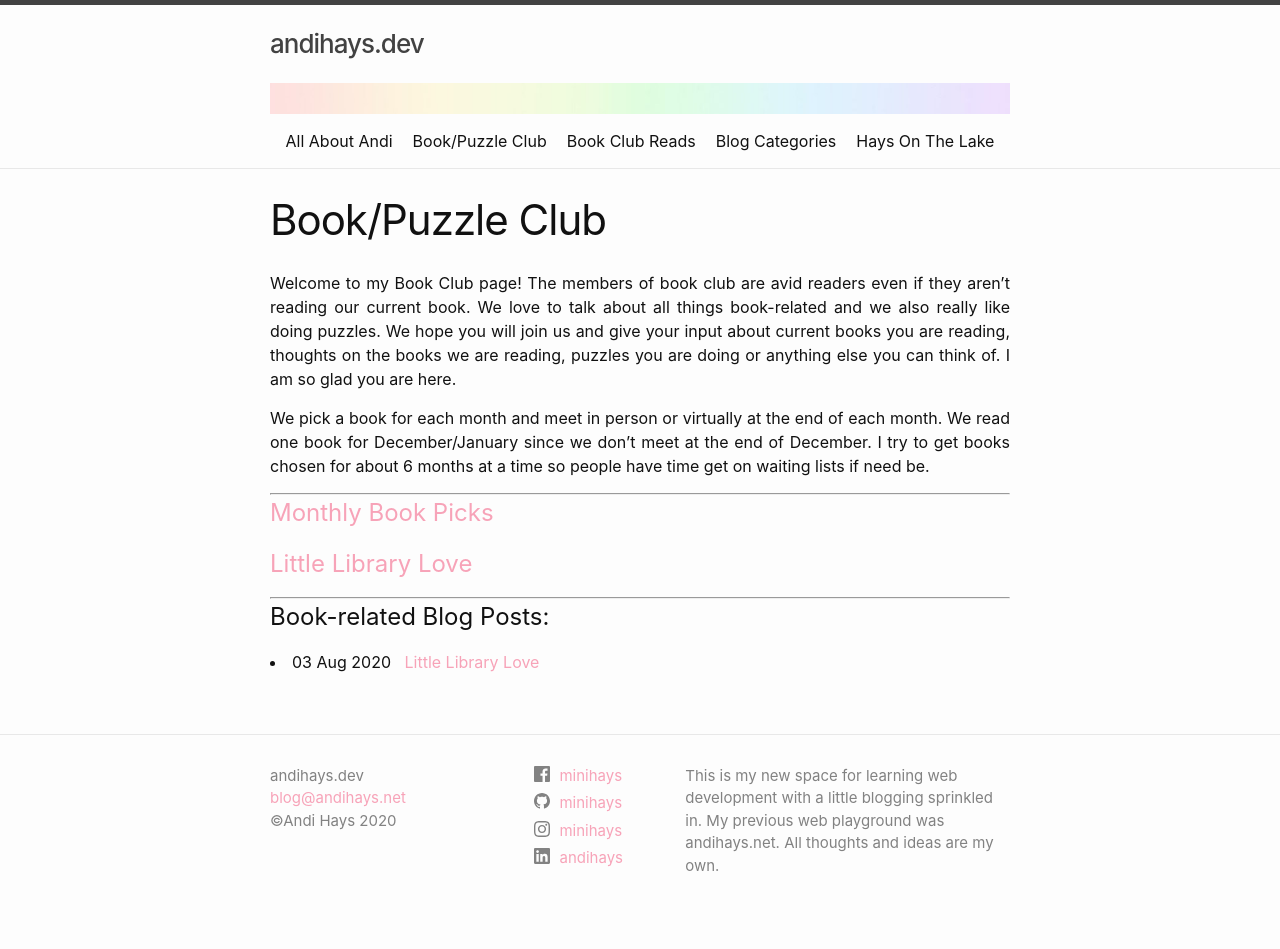
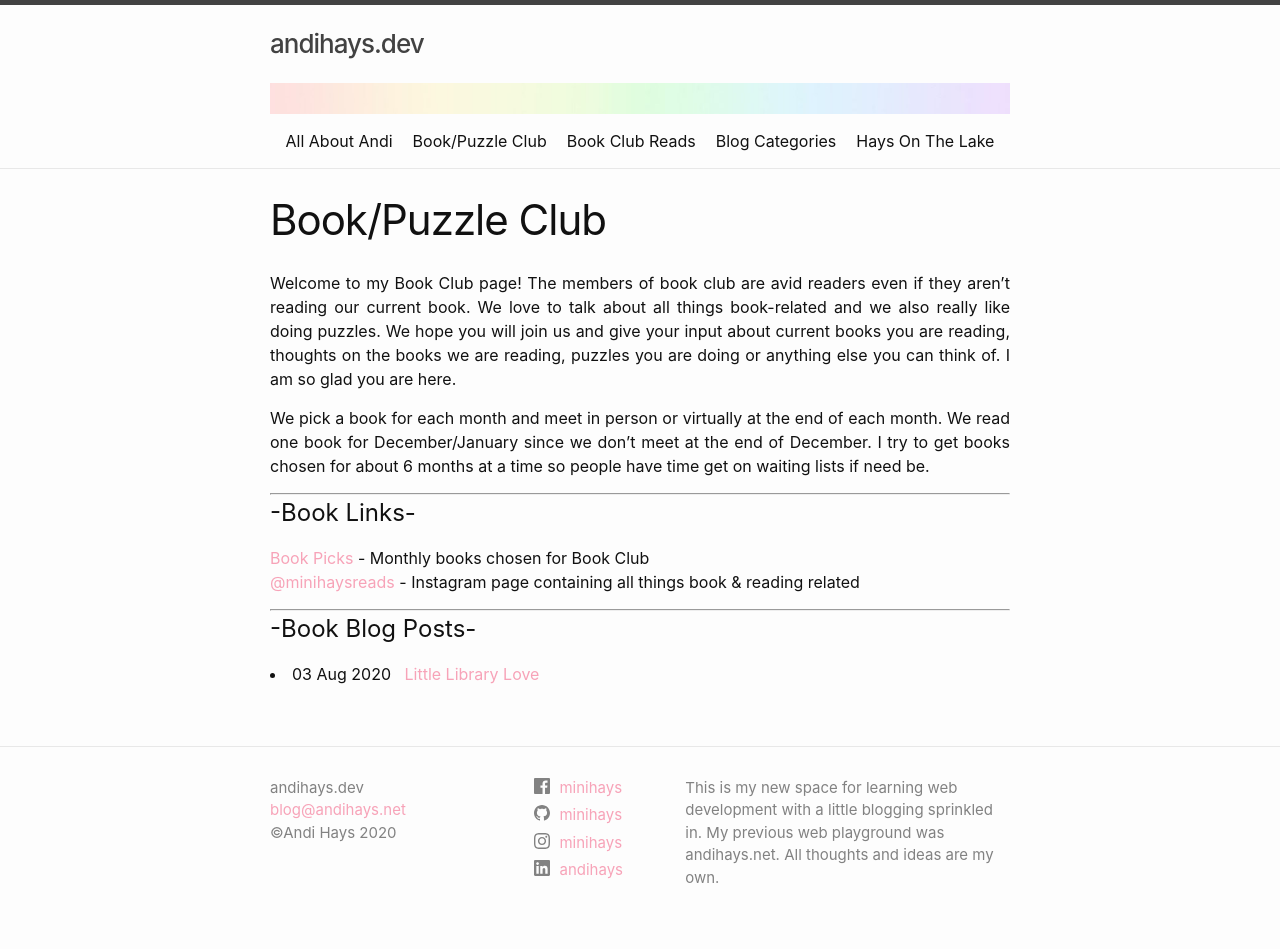
Before and after one commit to minihays/minihays.github.io, a Jekyll site: the page built from bookclub/bookclub.markdown, in a window 1280 px wide. Built offline with Jekyll 4.4.1, drawn with Linux system fonts in a browser that asks for light colours.

Commit message:
page editing

```diff
--- a/bookclub/bookclub.markdown
+++ b/bookclub/bookclub.markdown
@@ -8,11 +8,12 @@ Welcome to my Book Club page! The members of book club are avid readers even if
 We pick a book for each month and meet in person or virtually at the end of each month. We read one book for December/January since we don't meet at the end of December. I try to get books chosen for about 6 months at a time so people have time get on waiting lists if need be.
 
 ----
-# [Monthly Book Picks](/bookclub/booksread/)
-# [Little Library Love](http://127.0.0.1:4000/books/lfl/2020/08/03/little-library-love.html)
+# -Book Links-
+[Book Picks](/bookclub/booksread/) - Monthly books chosen for Book Club<br />
+[@minihaysreads](http://instagram.com/minihaysreads/) - Instagram page containing all things book & reading related
 
 ----
-# Book-related Blog Posts:
+# -Book Blog Posts-
 {% for post in site.categories.Books %}
  <li><span>{{ post.date | date_to_string }}</span> &nbsp; <a href="{{ post.url }}">{{ post.title }}</a></li>
 {% endfor %}
```
